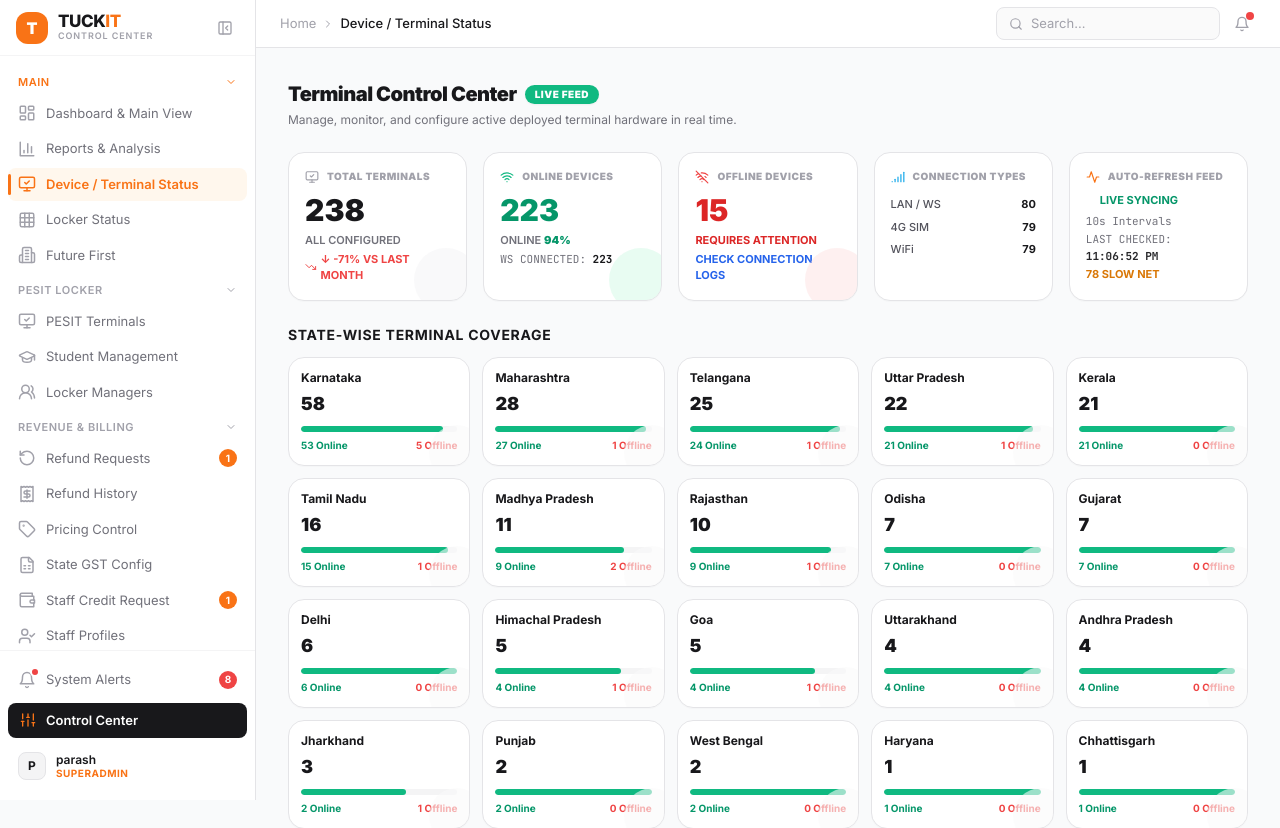
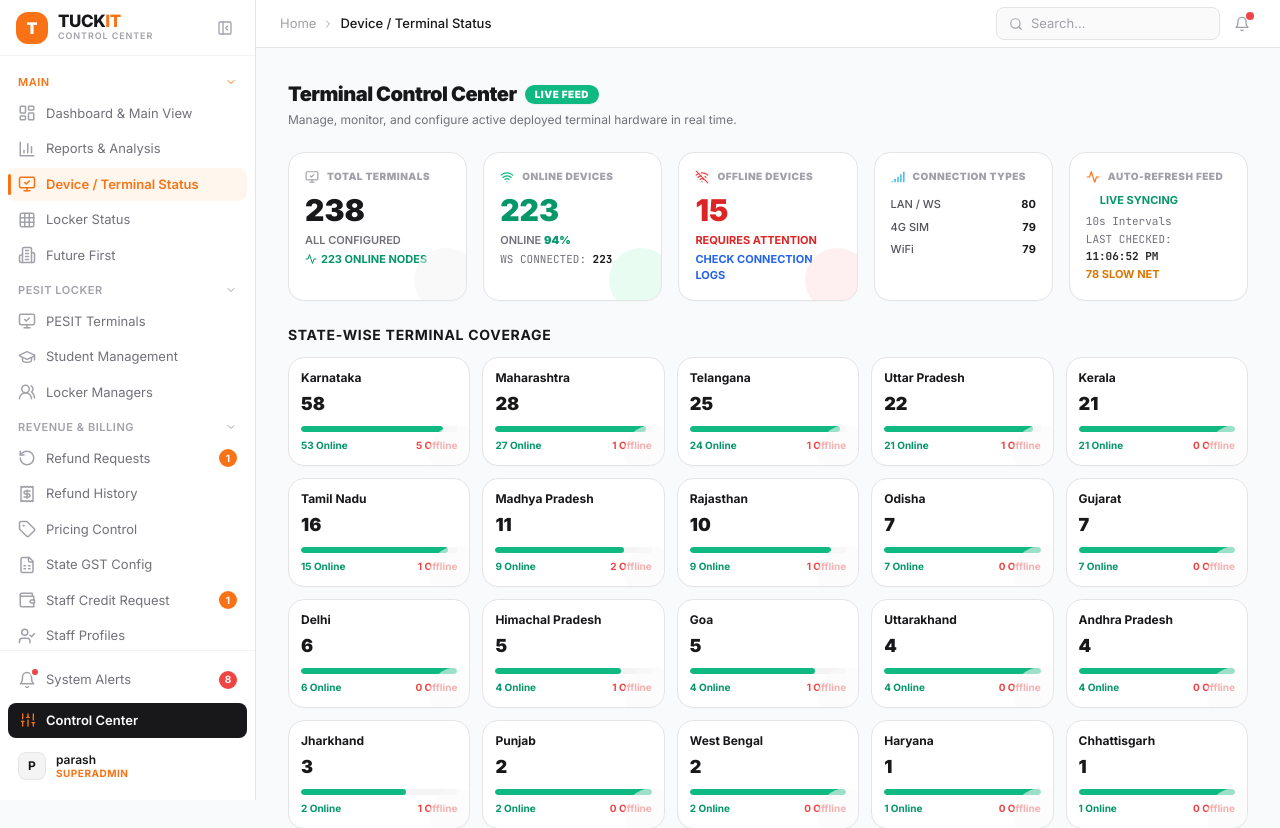
Before and after one commit to parashrautela/tuckit-admin-board-company-, a React (Vite) app in the folder company level /: page /device-status in a window 1280 px wide. Shown: the top 828 px of the page. Built offline with nearby package versions, Linux system fonts and the light colour scheme.

Commit message:
fix(p2-metrics): eliminate fabricated trend metrics and static QoQ percentages across Dashboard, Reports, and DeviceStatus

```diff
--- a/company level /src/pages/Dashboard.tsx
+++ b/company level /src/pages/Dashboard.tsx
@@ -145,10 +145,10 @@ export const Dashboard: React.FC = () => {
     <div className="space-y-6">
       {/* Top Banner KPI Summary */}
       <div className="grid grid-cols-2 sm:grid-cols-4 gap-4">
-        <div className="bg-white p-4 rounded-2xl border border-zinc-200 shadow-2xs">
+        <div className="bg-white p-4 rounded-xl border border-zinc-200 shadow-2xs">
           <div className="text-[11px] font-bold text-zinc-400 uppercase tracking-wider">Total Bookings</div>
           <div className="text-2xl font-black text-zinc-900 mt-1">{bookings.length}</div>
-          <div className="text-[11px] text-emerald-600 font-semibold mt-0.5">↑ +14% vs last week</div>
+          <div className="text-[11px] text-zinc-500 font-medium mt-0.5">All fleet records</div>
         </div>
 
         <div className="bg-white p-4 rounded-2xl border border-zinc-200 shadow-2xs">
--- a/company level /src/pages/DeviceStatus.tsx
+++ b/company level /src/pages/DeviceStatus.tsx
@@ -117,9 +117,9 @@ export const DeviceStatus: React.FC = () => {
           </div>
           <div className="text-3xl font-black text-zinc-900 mt-2">{totalTerminals}</div>
           <div className="text-[11px] text-zinc-500 font-semibold mt-1">ALL CONFIGURED</div>
-          <div className="text-[11px] text-red-500 font-bold flex items-center gap-1 mt-0.5">
-            <TrendingDown className="h-3 w-3" />
-            ↓ -71% VS LAST MONTH
+          <div className="text-[11px] text-emerald-600 font-bold flex items-center gap-1 mt-0.5">
+            <Activity className="h-3 w-3" />
+            {onlineDevices} ONLINE NODES
           </div>
           <div className="absolute -bottom-3 -right-3 h-16 w-16 bg-zinc-100 rounded-full opacity-50" />
         </div>
--- a/company level /src/pages/Reports.tsx
+++ b/company level /src/pages/Reports.tsx
@@ -287,12 +287,12 @@ export const Reports: React.FC = () => {
       {/* 5 Executive KPI Summary Cards */}
       <div className="grid grid-cols-2 sm:grid-cols-3 lg:grid-cols-5 gap-4">
         {/* Net Revenue */}
-        <div className="bg-white p-4 rounded-2xl border border-zinc-200 shadow-2xs hover:shadow-md transition-all">
+        <div className="bg-white p-4 rounded-xl border border-zinc-200 shadow-2xs hover:shadow-md transition-all">
           <div className="flex items-center gap-2 text-[10px] font-black text-zinc-400 uppercase tracking-wider">
             <IndianRupee className="h-3.5 w-3.5 text-primary" /> Net Revenue
           </div>
           <div className="text-2xl font-black text-zinc-900 mt-2">₹{netRevenue.toLocaleString()}</div>
-          <div className="text-[11px] text-emerald-600 font-semibold mt-1">↑ +24.8% vs last month</div>
+          <div className="text-[11px] text-zinc-500 font-semibold mt-1">Realized revenue</div>
           <div className="text-[10px] text-zinc-400 mt-0.5">Post-refund realized revenue</div>
         </div>
 
@@ -405,12 +405,12 @@ export const Reports: React.FC = () => {
             <div className="p-3 bg-zinc-50 rounded-xl border border-zinc-100 text-center">
               <div className="text-xs text-zinc-400 font-bold uppercase">Mobile App</div>
               <div className="text-lg font-black text-emerald-600 mt-1">19.2%</div>
-              <div className="text-[10px] text-emerald-600 font-semibold mt-0.5">↑ +14% QoQ</div>
+              <div className="text-[10px] text-zinc-500 font-semibold mt-0.5">iOS & Android App</div>
             </div>
             <div className="p-3 bg-zinc-50 rounded-xl border border-zinc-100 text-center">
               <div className="text-xs text-zinc-400 font-bold uppercase">WhatsApp Bot</div>
               <div className="text-lg font-black text-green-600 mt-1">12.4%</div>
-              <div className="text-[10px] text-green-600 font-semibold mt-0.5">↑ +28% QoQ</div>
+              <div className="text-[10px] text-zinc-500 font-semibold mt-0.5">Automated Booking</div>
             </div>
           </div>
 
```
